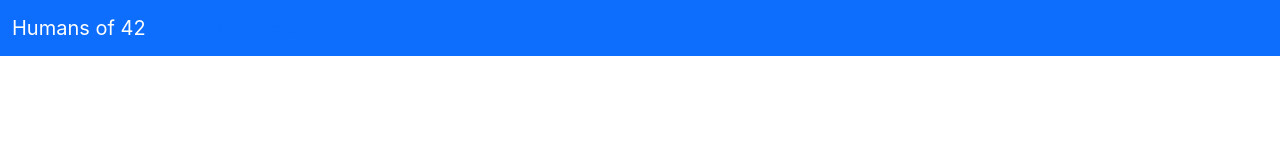
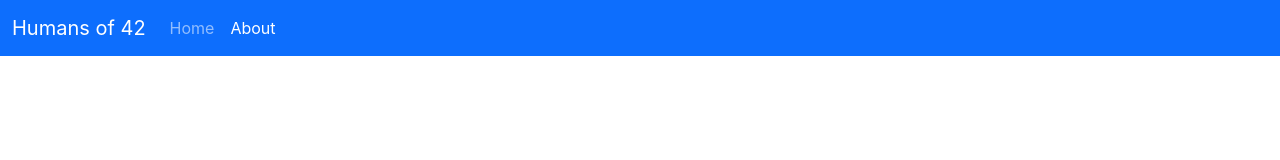
Before and after one commit to humansof42seoul/Humansof42-v3-front, a Next.js app: page /about in a window 1280 px wide. Shown: the top 160 px of the page. Built offline with nearby package versions, Linux system fonts and the light colour scheme.

Commit message:
feat: enable collapsing navbar

```diff
--- a/components/NavBar.tsx
+++ b/components/NavBar.tsx
@@ -1,8 +1,15 @@
 import Link from 'next/link'
 import { useRouter } from 'next/router'
+import { useState } from 'react'
 
 export default function NavBar() {
   const router = useRouter()
+  const [isCollapsed, setIsCollapsed] = useState(true);
+
+  const toggleIsCollapsed = () => {
+    setIsCollapsed(!isCollapsed);
+  }
+
   return (
     <nav className="navbar navbar-expand-lg navbar-dark bg-primary">
       <div className="container-fluid">
@@ -10,29 +17,32 @@ export default function NavBar() {
           Humans of 42
         </a>
         <button
-          className="navbar-toggler"
+          className={["navbar-toggler", isCollapsed ? "collapsed" : ""].join(' ')}
           type="button"
           data-bs-toggle="collapse"
-          data-bs-target="#navbarColor01"
-          aria-controls="navbarColor01"
-          aria-expanded="false"
+          data-bs-target="#navbar"
+          aria-controls="navbar"
+          aria-expanded={isCollapsed ? "false": "true"}
           aria-label="Toggle navigation"
+          onClick={toggleIsCollapsed}
         >
           <span className="navbar-toggler-icon"></span>
         </button>
-        <div className={['collapse', 'navbar-collapse'].join(' ')}>
-          {' '}
+        <div className={['collapse', 'navbar-collapse', isCollapsed ? "" : 'show'].join(' ')} id="navbar">
+          <ul className={["navbar-nav", "me-auto"].join(" ")}>
+          <li className="nav-item">
           <Link href="/">
             <a
               className={[
                 router.pathname === '/' ? 'active' : '',
                 'nav-link',
-                'nav-item',
               ].join(' ')}
             >
               Home
             </a>
           </Link>
+          </li>
+          <li className="nav-item">
           <Link href="/about">
             <a
               className={[
@@ -43,6 +53,8 @@ export default function NavBar() {
               About
             </a>
           </Link>
+          </li>
+          </ul>
         </div>
       </div>
     </nav>
--- a/pages/about.tsx
+++ b/pages/about.tsx
@@ -2,7 +2,7 @@ import type { NextPage } from 'next'
 import styles from '../styles/Home.module.css'
 import HeadComponent from '../components/HeadComponent'
 
-const Home: NextPage = () => {
+const About: NextPage = () => {
   return (
     <div className={styles.container}>
       <HeadComponent title="About" />
@@ -13,4 +13,4 @@ const Home: NextPage = () => {
   )
 }
 
-export default Home
+export default About
```
Also changed, not shown: components/FooterComponent.tsx (+13 -5 lines).
